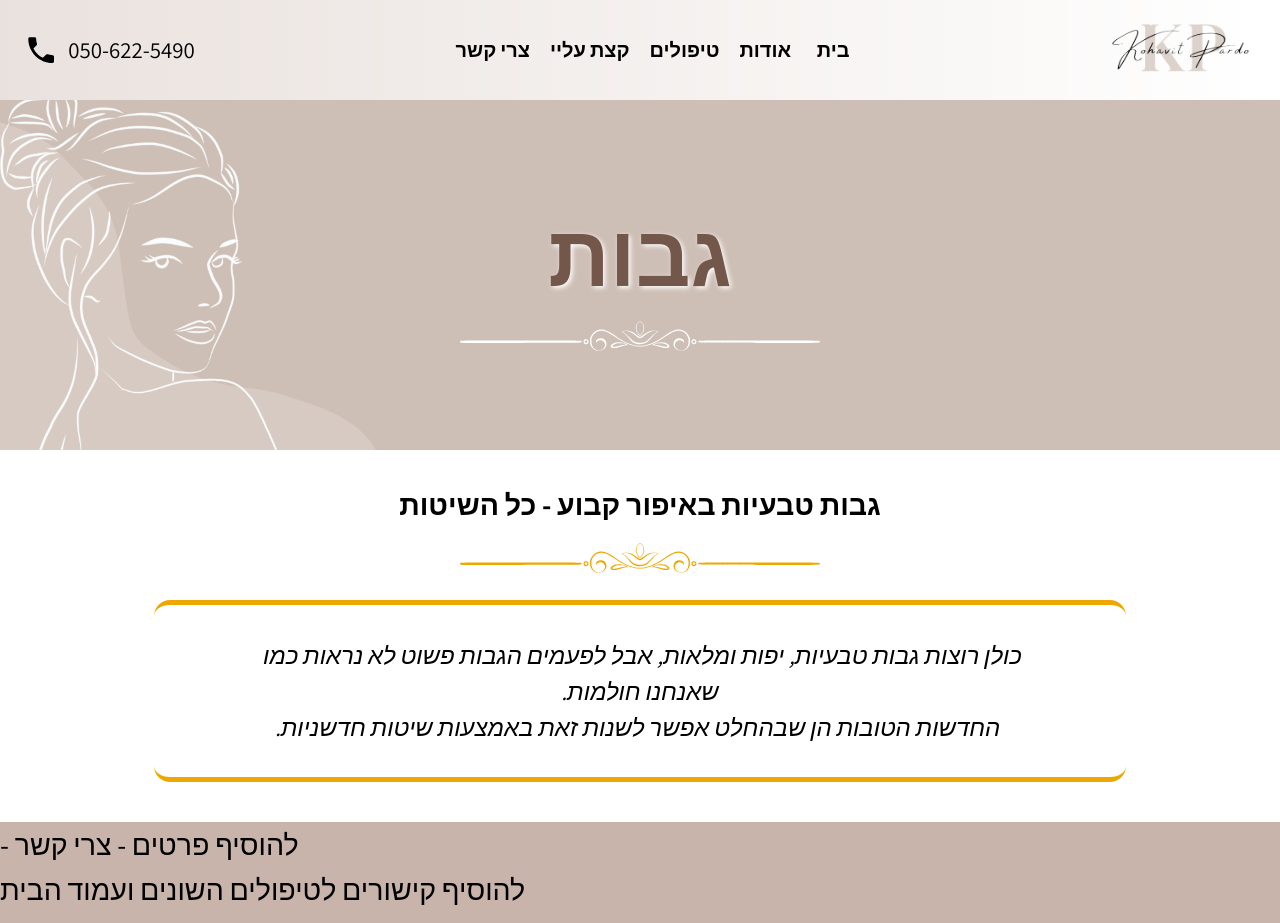
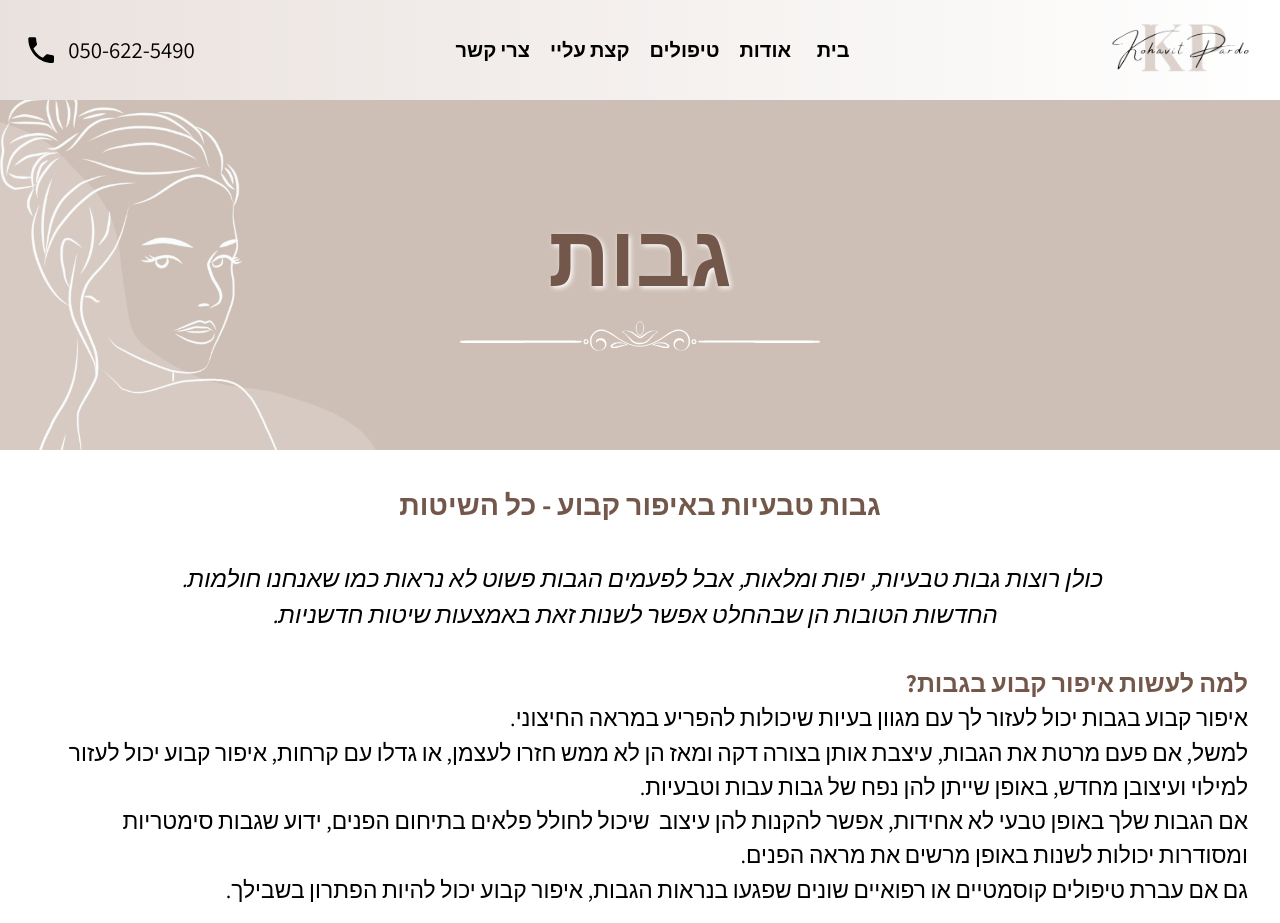
Before and after one commit to LiatPardoGrinbaum/Kohavit-front, a React (Create React App) app: page /eyebrows in a window 1280 px wide. Shown: the top 923 px of the page. Built offline with nearby package versions, Linux system fonts and the light colour scheme.

Commit message:
added text in eyebrows page

```diff
--- a/src/constants/eyebrowsPage.ts
+++ b/src/constants/eyebrowsPage.ts
@@ -1 +1,49 @@
-export const eyebrows = {};
+export const eyebrows = {
+  title: `גבות טבעיות באיפור קבוע - כל השיטות `,
+  description: `כולן רוצות גבות טבעיות, יפות ומלאות, אבל לפעמים הגבות פשוט לא נראות כמו שאנחנו חולמות.
+  החדשות הטובות הן שבהחלט אפשר לשנות זאת באמצעות שיטות חדשניות.`,
+  methods: [
+    {
+      subtitle: `למה לעשות איפור קבוע בגבות?`,
+      text: `איפור קבוע בגבות יכול לעזור לך עם מגוון בעיות שיכולות להפריע במראה החיצוני.
+למשל, אם פעם מרטת את הגבות, עיצבת אותן בצורה דקה ומאז הן לא ממש חזרו לעצמן, או גדלו עם קרחות, איפור קבוע יכול לעזור למילוי ועיצובן מחדש, באופן שייתן להן נפח של גבות עבות וטבעיות.
+אם הגבות שלך באופן טבעי לא אחידות, אפשר להקנות להן עיצוב  שיכול לחולל פלאים בתיחום הפנים, ידוע שגבות סימטריות ומסודרות יכולות לשנות באופן מרשים את מראה הפנים.
+גם אם עברת טיפולים קוסמטיים או רפואיים שונים שפגעו בנראות הגבות, איפור קבוע יכול להיות הפתרון בשבילך.
+
+`,
+    },
+    {
+      subtitle: `השיטה החשמלית – מיקרו פיגמנטציה`,
+      text: `מיקרופיגמנטציה זה הליך טיפולי קוסמטי אסתטי של איפור קבוע שנעשה באמצעות מכשיר מיוחד עם מחט דקה מאוד.
+טיפול המיקרופיגמנטציה מעניק לגבה צורה טבעית ומלאה, יפה וסימטרית, באמצעות שימוש בפיגמנטים שאותם מחדירים תחת העור.
+בתהליך זה, "מציירים" באמצעות מכשיר חשמלי מיוחד, זקיקי שיער איפה שיש קרחות או אזורים לא אחידים בגבה.
+הפיגמנטים בהם עושים שימוש בשיטה זו הם על בסיס טבעי מינרלי, ישנם גוונים רבים ולכל מטופלת מותאם גוון הזהה לגוון שיער הגבות, אפשר גם לערבב גוונים כדי להגיע לתוצאה הטובה והמתאימה ביותר.
+`,
+    },
+    {
+      subtitle: `השיטה הידנית - מיקובליידינג`,
+      text: `לעומת שיטת המיקרופיגמנטציה  שבה משתמשים במכונה ייעודית, הליך המיקרובליידינג נעשה באופן ידני באמצעות עט עם מחטים מיקרו זעירות, או להב היוצר חתכים קטנים בעור.
+    באופן זה, כל הדמיה של שערה בגבה נוצרת בנפרד ובצורה אורגנית וטבעית, דרוש כישרון טבעי ויכולת גבוהה של סימטריה ודיוק, הדבר נעשה ממש כמו ציור קעקוע אומנותי על העור.
+    בשלב הראשון ניתן למטופלת ייעוץ לגבי גוון וצורת הגבות המתאימה לה, לאחר מכן מודדים את הגבות ומשרטטים עם עפרון את צורתן כדי לוודא שהן שוות ובמיקום הנכון.
+    לאחר מכן, מורחים קרם מאלחש ובאמצעות כלי המיקרובליידינג מתווים חתכים זעירים וכמעט בלתי נראים בעור, לתוכם מחדירים את הפיגמנט, וכך נוצרות שערות מדומות בין השערות האמתיות של הגבות, מה שמעניק לגבות נפח ועיבוי שנראה טבעי לגמרי.
+    `,
+    },
+    {
+      subtitle: `מה ההבדלים בין שתי השיטות?`,
+      text: `ישנם כמה הבדלים בין שתי השיטות, בשיטת המיקרובליידינג כמות הפיגמנט המוחדר לעור קטנה יותר משיטת המיקרופיגמנטציה במכשיר חשמלי,  ולכן התוצאה תישמר לפחות זמן, בדרך כלל בין 6-9 חודשים, בזמן שתוצאת הליך המיקרופיגמנטציה יישמר פי שניים יותר זמן.
+      סוג העור משחק גם כאן תפקיד, ייתכן שעל עור שומני שיטת המיקרובליידינג תהיה פחות אפקטיבית, למעשה שיטה זו מתאימה יותר לבעלות עור שנוטה ליובש.
+      בנוסף, בהליך המיקרובליידינג יש, קצת פחות סיכוי לתגובה אלרגית לפיגמנט מאשר בהליך המיקרופיגמנטציה.
+      `,
+    },
+    {
+      subtitle: `שיטת השערה משולבת פודרה`,
+      text: `שיטה נוספת להדגשת הגבות באיפור קבוע, מתבצעת על ידי הצללה עדינה של הגבות שמעניקה מראה רך וטבעי.
+      תהליך הטיפול דומה למיקרובליידינג,  משתמשים במכשיר בעל מחטים דקות שמחדיר את הפיגמנט לשכבה העליונה של העור בצורה לא אחידה לקבלת מראה אוורירי, בדומה להצללת הגבות עם איפור רגיל.
+      יתרונה המרכזי של השיטה הוא שאפשר למלא גבות דקיקות וגבות עם חוסרי שיער בצורה טבעית ועדינה מאוד, ובנוסף, שיטה זו מחזיקה למשך יותר זמן לעומת מיקרובליידינג, כשנה עד שנתיים.
+      גם לשיטה זו יש אופציה ידנית הנקראת מיקרושיידינג שבה הצללת הגבות נעשית באופן ידני ולא על ידי מכשיר חשמלי. השיטה הידנית מומלצת יותר לבעלות עור עבה שעליו התוצאות יכולות להראות טוב יותר.
+      תהליך המיקרושיידינג נעשה באמצעות יצירת נקודות קטנטנות של פיגמנט על גבי העור, בדומה לפיקסלים, מה שיוצר רקע לאזור המוצלל. בשונה משיטות אחרות שאיתן "מציירים" את השערות, טיפול המיקרושיידינג נעשה באמצעות טפיחות קטנות על העור שלמעשה יוצרות את ההצללה.
+      `,
+    },
+  ],
+  summary: `<strong>לסיכום,</strong> ישנן שיטות מגוונות לקבלת גבות במראה טבעי ומלא. כיום, כל אחת יכולה לבחור את השיטה שמתאימה לה ולהגיע למראה הגבות שתמיד רצתה. כבר אין צורך לבלות שעות מול המראה בניסיון לעצב את הגבות, השיטות המתקדמות של היום יפתרו את הבעיה. `,
+};
--- a/src/pages/Eyebrows.tsx
+++ b/src/pages/Eyebrows.tsx
@@ -2,8 +2,9 @@ import { Box, Typography, styled } from "@mui/material";
 import PageHeading from "../components/PageHeading/PageHeading";
 import bgtreatments from "../assets/bgtreatments.png";
 import PageContainer from "../components/PageContainer/PageContainer";
-import Divider from "../components/Divider/Divider";
+// import Divider from "../components/Divider/Divider";
 import { SectionContainer } from "../styles/SectionContainer";
+import { eyebrows } from "../constants/eyebrowsPage";
 
 const MainBox = styled(Box)(({ theme }) => ({
   display: "flex",
@@ -34,10 +35,10 @@ const Eyebrows = () => {
       </MainBox>
       <SectionContainer>
         <Box sx={{ display: "flex", alignItems: "center", flexDirection: "column" }}>
-          <Typography variant="h6" sx={{ fontWeight: "bold" }}>
-            גבות טבעיות באיפור קבוע - כל השיטות
+          <Typography variant="h6" sx={{ fontWeight: "bold", color: "primary.dark" }}>
+            {eyebrows.title}
           </Typography>
-          <Divider />
+          {/* <Divider /> */}
         </Box>
         <Box
           sx={{
@@ -45,16 +46,37 @@ const Eyebrows = () => {
 
             fontStyle: "italic",
             alignSelf: "center",
-            padding: { xs: "1rem", lg: "2rem 6rem" },
+            // padding: { xs: "1rem", lg: "2rem 6rem" },
             margin: "0.5rem",
-            borderRadius: "1rem",
-            borderBottom: `5px solid #EDA800`,
-            borderTop: `5px solid #EDA800`,
+            // borderRadius: "1rem",
+            // borderBottom: `5px solid #EDA800`,
+            // borderTop: `5px solid #EDA800`,
           }}>
           <Typography sx={{ whiteSpace: "break-spaces", fontSize: "1.5rem", textAlign: "center" }}>
-            כולן רוצות גבות טבעיות, יפות ומלאות, אבל לפעמים הגבות פשוט לא נראות כמו שאנחנו חולמות.<br></br> החדשות
-            הטובות הן שבהחלט אפשר לשנות זאת באמצעות שיטות חדשניות.
+            {eyebrows.description}
           </Typography>
+        </Box>
+        <Box
+          sx={{
+            alignSelf: "flex-start",
+            width: "100%",
+            display: "flex",
+            justifyContent: "center",
+            alignItems: "flex-start ",
+            flexDirection: "column",
+            gap: "0.5rem",
+          }}>
+          {/* //! add map for list here */}
+          <Box sx={{ width: "100%" }}>
+            <Typography sx={{ fontWeight: "bold", color: "primary.dark", fontSize: "25px" }}>
+              {eyebrows.methods[0].subtitle}
+            </Typography>
+            {/*       <Typography sx={{ whiteSpace: "break-spaces" }} dangerouslySetInnerHTML={{ __html: text.neuroConsultation1 }}>
+
+          </Typography> */}
+
+            <Typography sx={{ whiteSpace: "break-spaces" }}>{eyebrows.methods[0].text}</Typography>
+          </Box>
         </Box>
       </SectionContainer>
     </PageContainer>
```
